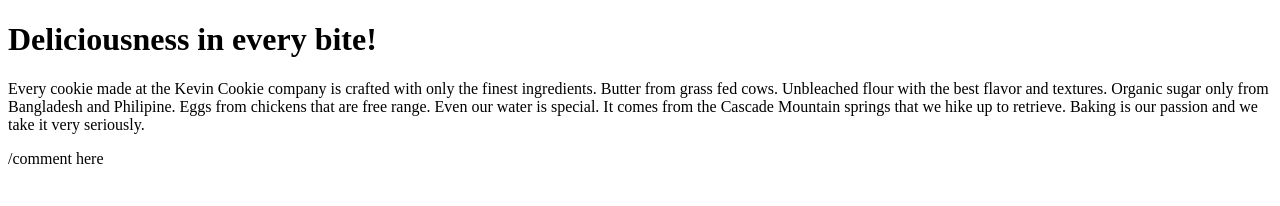
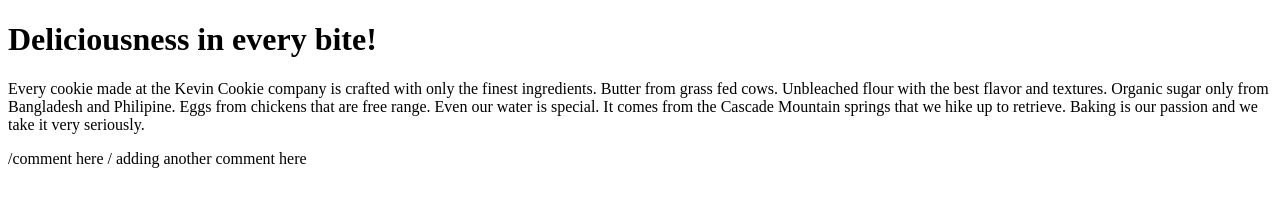
Before and after one commit to Rubelsoldier/testingGitAgain, a plain HTML site: page index.htm in a window 1280 px wide. Drawn offline with Linux system fonts and the light colour scheme.

Commit message:
another comment from remote

```diff
--- a/index.htm
+++ b/index.htm
@@ -9,3 +9,4 @@
 </html>
 
 /comment here
+/ adding another comment here
```
